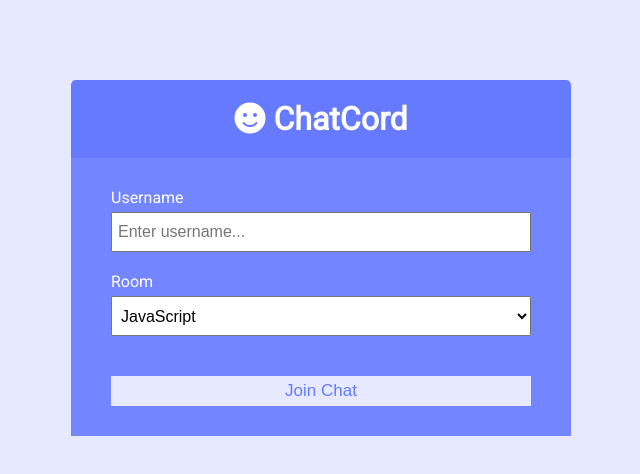
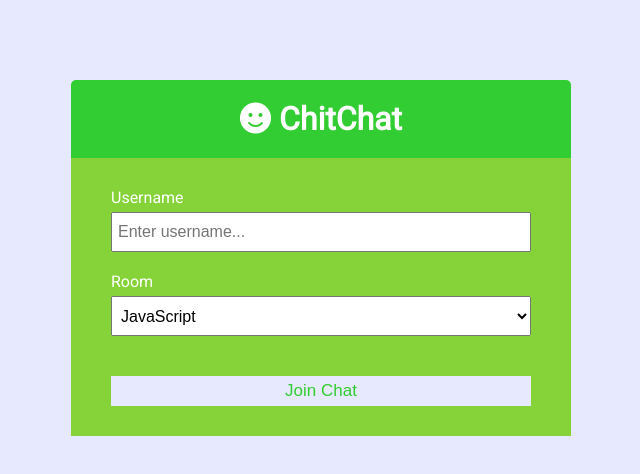
Before and after one commit to JoseDominic/chitchat, a website: page public/index.html in a window 1280 px wide. Shown: the whole page, without its empty margins (319-959 px from the left). Drawn offline with Linux system fonts and the light colour scheme.

Commit message:
prototype complete

```diff
--- a/public/css/style.css
+++ b/public/css/style.css
@@ -1,8 +1,8 @@
 @import url('https://fonts.googleapis.com/css?family=Roboto&display=swap');
 
 :root {
-	--dark-color-a: #667aff;
-	--dark-color-b: #7386ff;
+	--dark-color-a:limegreen;
+	--dark-color-b:rgb(134, 211, 57);
 	--light-color: #e6e9ff;
 	--success-color: #5cb85c;
 	--error-color: #d9534f;
--- a/public/index.html
+++ b/public/index.html
@@ -16,7 +16,7 @@
 	<body>
 		<div class="join-container">
 			<header class="join-header">
-				<h1><i class="fas fa-smile"></i> ChatCord</h1>
+				<h1><i class="fas fa-smile"></i> ChitChat</h1>
 			</header>
 			<main class="join-main">
 				<form action="chat.html">
```
